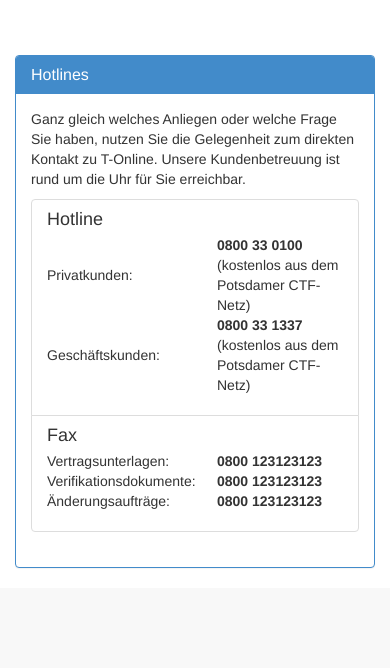
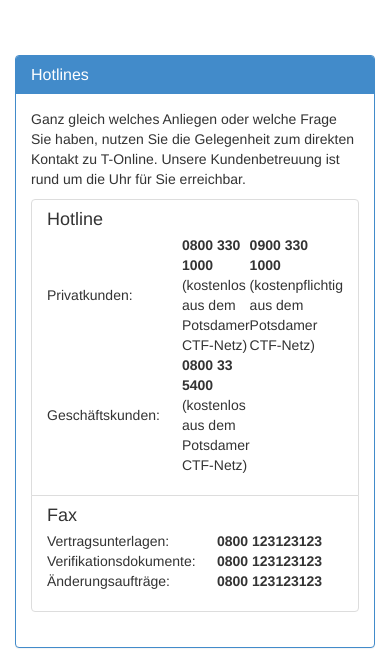
Before and after one commit to dstelter/ctfstore, a Django app: page /contact in a window 390 px wide. Shown: the part 371-1039 px from the top of the page. Before the commit the page ends 939 px from the top, so only its background shows below. Run offline with Django 3.2, Linux system fonts and the light colour scheme; the visitor is signed in with stand-in values (Sample User, id 1); some libraries are stand-ins or nearby versions.

Commit message:
updated phone numbers

```diff
--- a/store/templates/store/contact.html
+++ b/store/templates/store/contact.html
@@ -25,11 +25,12 @@
 						<table>
 							<tr>
 								<td style="width:170px;">Privatkunden:</td>
-								<td><strong>0800 33 0100</strong> (kostenlos aus dem Potsdamer CTF-Netz)</td>
+								<td><strong>0800 330 1000</strong> (kostenlos aus dem Potsdamer CTF-Netz)</td>
+								<td><strong>0900 330 1000</strong> (kostenpflichtig aus dem Potsdamer CTF-Netz)</td>
 							</tr>
 							<tr>
 								<td>Geschäftskunden:&nbsp;</td>
-								<td><strong>0800 33 1337</strong> (kostenlos aus dem Potsdamer CTF-Netz)</td>
+								<td><strong>0800 33 5400</strong> (kostenlos aus dem Potsdamer CTF-Netz)</td>
 							</tr>
 						</table>
 					</p>
```
